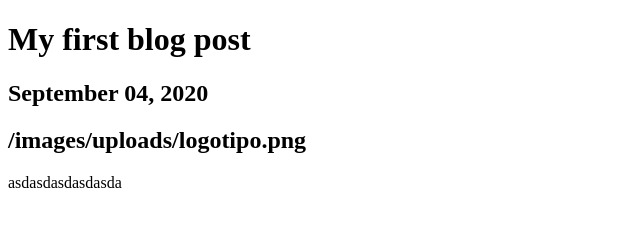
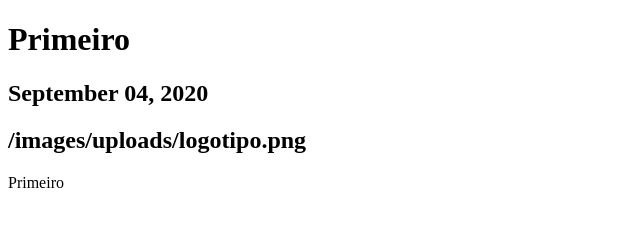
Before and after one commit to jmtavares/cogumelosdeargoncilhe, a Gatsby site: page /2020-09-04-primeiro/ in a window 1280 px wide. Shown: the whole page, without its empty margins (0-640 px from the left). Built offline with nearby package versions, Linux system fonts and the light colour scheme; Gatsby itself is replaced by a stand-in of ours.

Commit message:
Update Receitas “2020-09-04-primeiro”

```diff
--- a/content/receitas/2020-09-04-primeiro.md
+++ b/content/receitas/2020-09-04-primeiro.md
@@ -1,6 +1,6 @@
 ---
-title: "My first blog post"
+title: Primeiro
 date: 2020-09-04T13:16:38.287Z
 thumbnail: /images/uploads/logotipo.png
 ---
-asdasdasdasdasda
+Primeiro
```
